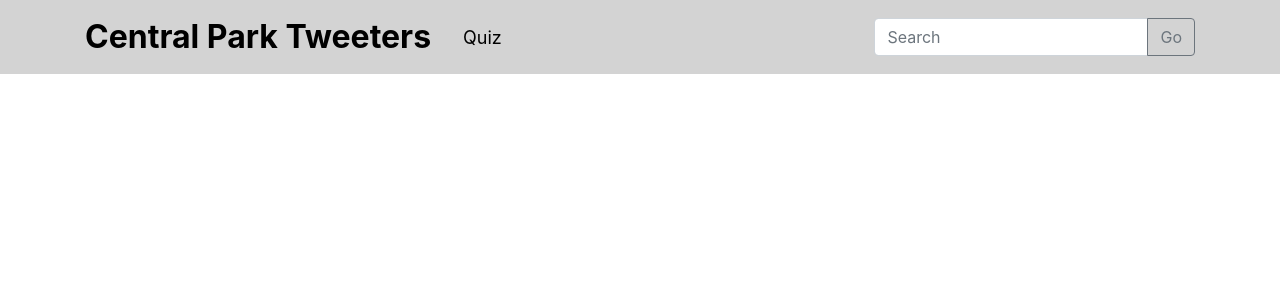
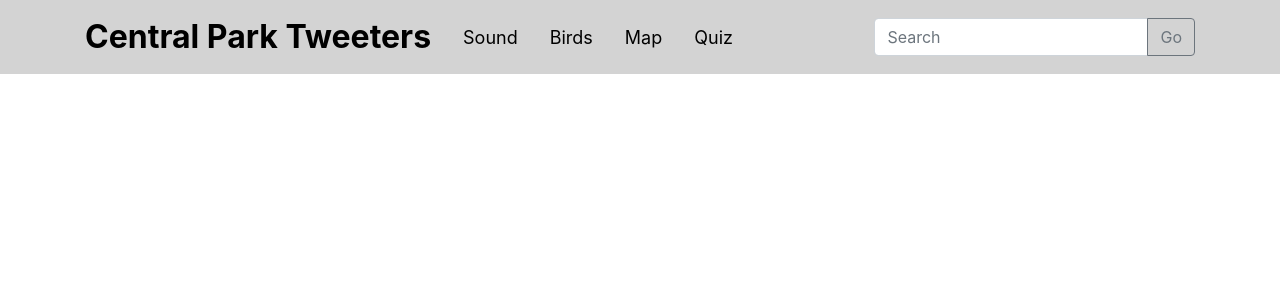
Before and after one commit to elifia-muthia/central-park-tweeters, a Flask app: template templates/layout.html in a window 1280 px wide. Shown: the top 300 px of the page. Run offline with Flask 3, Linux system fonts and the light colour scheme; the template is opened without the code that fills it, so the values that code supplies are empty; some libraries are stand-ins or nearby versions.

Commit message:
added html files for nav bar based on prototype

```diff
--- a/server.py
+++ b/server.py
@@ -8,6 +8,18 @@ app = Flask(__name__)
 def load_homepage():
    return render_template('homepage.html')
 
+@app.route('/sound')
+def load_sound():
+   return render_template('bird_sounds.html')
+
+@app.route('/birds')
+def load_birds():
+   return render_template('list_birds.html')
+
+@app.route('/map')
+def load_map():
+   return render_template('map_birds.html')
+
 @app.route('/quiz')
 def load_quiz():
    return render_template('quiz.html')
--- a/templates/layout.html
+++ b/templates/layout.html
@@ -22,6 +22,9 @@
     <nav class="navbar navbar-expand-lg navbar-color">
         <div class="container">
             <a class="navbar-brand" href="/">Central Park Tweeters</a>
+            <a class="nav-item nav-link" href="/sound">Sound</a>
+            <a class="nav-item nav-link" href="/birds">Birds</a>
+            <a class="nav-item nav-link" href="/map">Map</a>
             <a class="nav-item nav-link" href="/quiz">Quiz</a>
             <button class="navbar-toggler" type="button" data-bs-toggle="collapse" data-bs-target="#navbarNavAltMarkup" aria-controls="navbarNavAltMarkup" aria-expanded="false" aria-label="Toggle navigation">
                 <span class="navbar-toggler-icon"></span>
```
Also changed, not shown: templates/bird_sounds.html (added), templates/list_birds.html (added), templates/map_birds.html (added).
